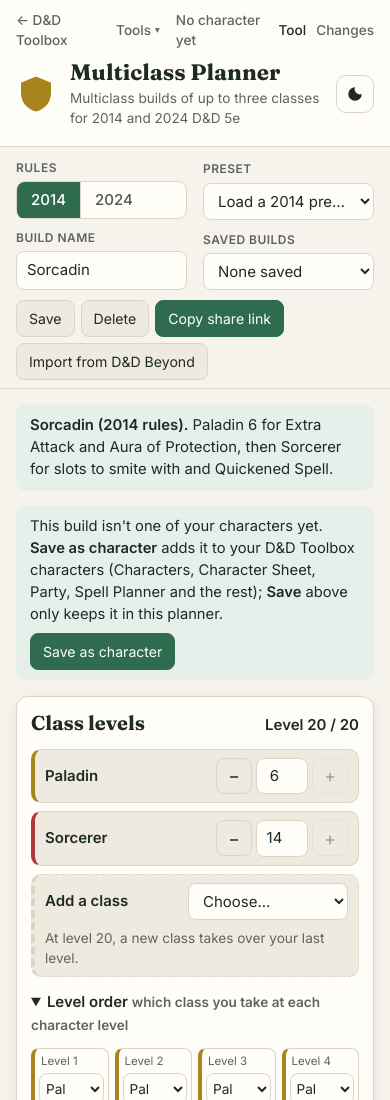
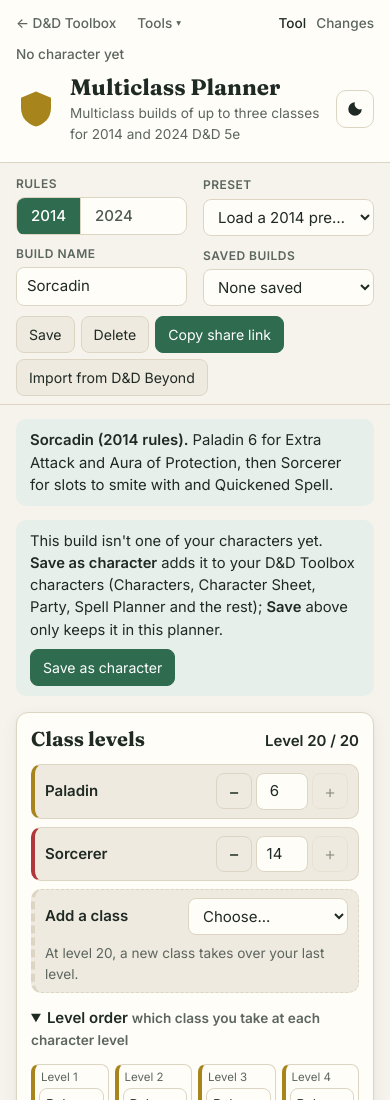
Before and after one commit to WernerCD/dnd-multiclass-planner, a plain HTML site: page site/index.html in a window 390 px wide. Shown: the top 1100 px of the page. Drawn offline with Linux system fonts and the light colour scheme.

Commit message:
Shared CSS v1.9.1
Co-Authored-By: Claude Opus 5.5 <noreply@anthropic.com>

```diff
--- a/site/styles.css
+++ b/site/styles.css
@@ -347,7 +347,7 @@ dialog::backdrop { background: rgba(10, 14, 12, .55); }
   .lvl-table tr.cur td { background: none; }
 }
 
-/* === dnd-shared v1.9 (canonical copy: WernerCD/dnd shared/dnd-shared.css) === */
+/* === dnd-shared v1.9.1 (canonical copy: WernerCD/dnd shared/dnd-shared.css) === */
 /* Paste this block unchanged at the END of each site's styles.css. Do not edit it per site;
    change it in the hub repo and re-copy it to every site. It relies on the shared tokens
    (--bg, --surface, --surface-2, --ink, --ink-2, --muted, --line, --accent, --gold, --radius). */
@@ -458,8 +458,12 @@ dialog::backdrop { background: rgba(10, 14, 12, .55); }
 .tm-list a[aria-current="page"] { color: var(--ink); font-weight: 600; }
 .tm-all { display: none; }
 @media (max-width: 720px) {
+  .hub-bar.has-menu { position: relative; flex-wrap: wrap; row-gap: 6px; }
+  .hub-bar.has-menu .tool-menu { position: static; flex: 0 0 auto; order: 1; }
+  .hub-bar.has-menu .hub-nav { order: 2; margin-left: auto; }
+  .hub-bar.has-menu .char-pick { order: 3; flex: 1 1 100%; white-space: nowrap; }
   .tm-all { display: inline-flex; }
-  .tm-groups { display: none; position: absolute; top: calc(100% + 4px); left: 50%; transform: translateX(-50%); z-index: 900; width: min(300px, calc(100vw - 32px)); flex-direction: column; gap: 6px; background: var(--surface); border: 1px solid var(--line); border-radius: 10px; box-shadow: 0 8px 24px rgba(0, 0, 0, .16); padding: 8px; }
+  .tm-groups { display: none; position: absolute; top: 36px; left: 16px; right: 16px; z-index: 900; width: auto; max-width: 340px; flex-direction: column; gap: 6px; background: var(--surface); border: 1px solid var(--line); border-radius: 10px; box-shadow: 0 8px 24px rgba(0, 0, 0, .16); padding: 8px; }
   .tool-menu.open .tm-groups { display: flex; }
   .tm-btn { pointer-events: none; color: var(--muted); font-size: .75rem; letter-spacing: .05em; text-transform: uppercase; padding: 2px 10px; }
   .tm-btn span { display: none; }
@@ -476,4 +480,4 @@ dialog::backdrop { background: rgba(10, 14, 12, .55); }
   .ui-anim [data-reveal] > * { opacity: 1 !important; }
   .plot-fig { break-inside: avoid; }
 }
-/* === end dnd-shared v1.9 === */
+/* === end dnd-shared v1.9.1 === */
```
